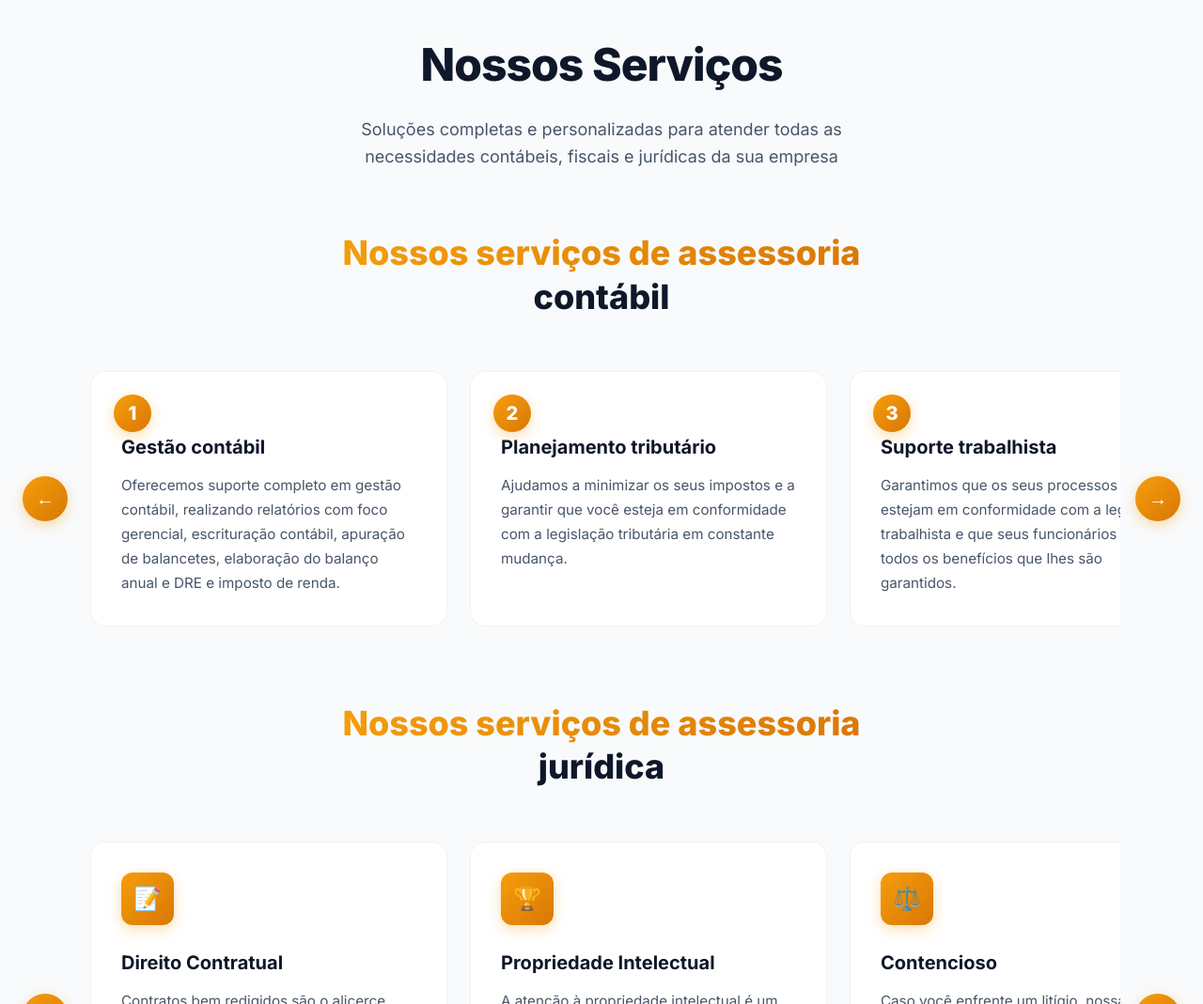
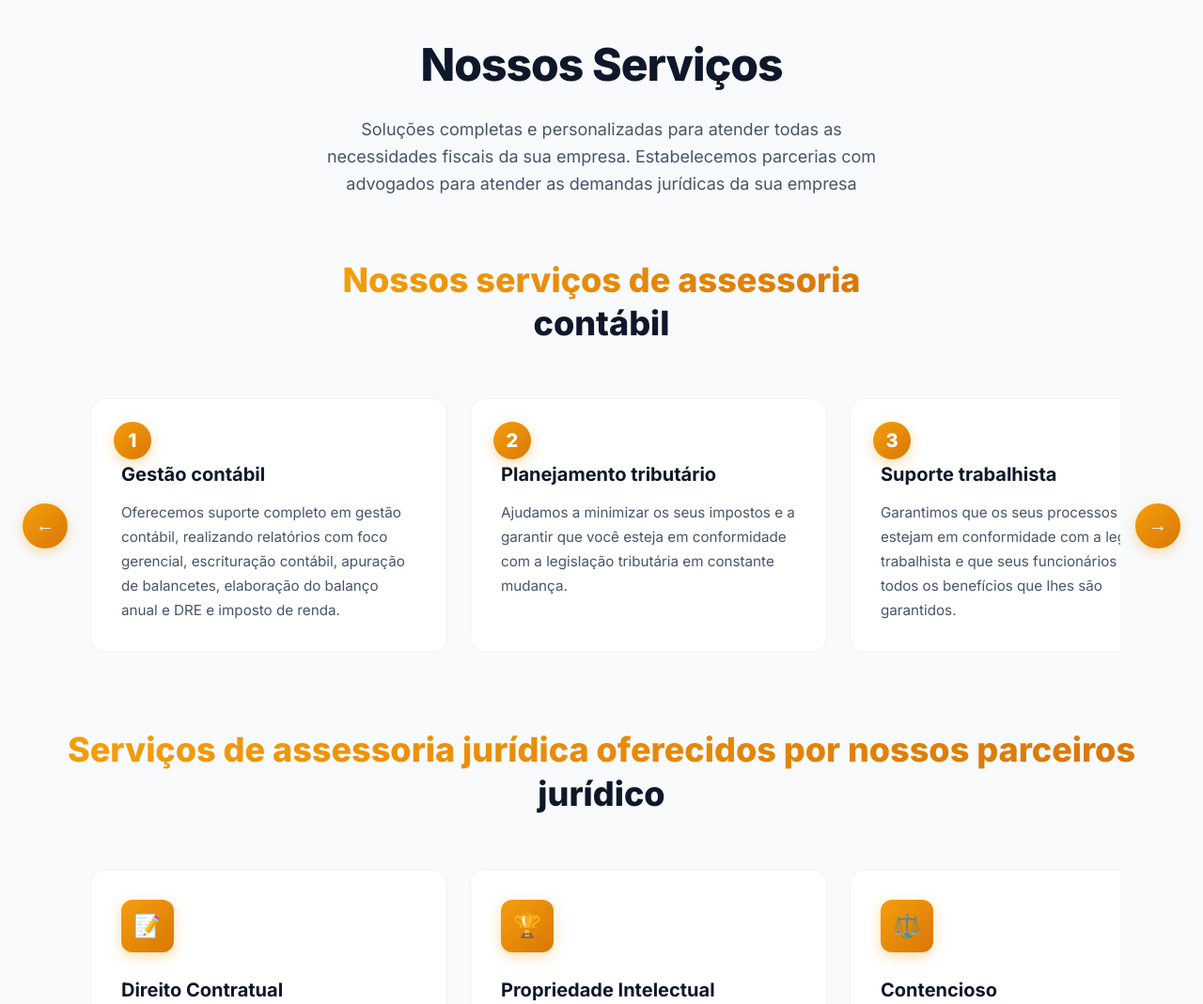
Before and after one commit to GustavoCastrohhh/synexus-site-geral, a plain HTML site: page index.html in a window 1280 px wide. Shown: the part 900-1969 px from the top of the page at 94% size. Drawn offline with Linux system fonts and the light colour scheme.

Commit message:
Atualizações regras jurídicas

```diff
--- a/index.html
+++ b/index.html
@@ -1480,7 +1480,7 @@
                                 <option value="Assessoria Jurídica e Empresarial">Assessoria Jurídica e Empresarial
                                 </option>
                                 <option value="Consultor de Negócios">Consultor de Negócios</option>
-                                <option value="Auditória">Auditória</option>
+                                <option value="Auditoria">Auditoria</option>
                                 <option value="Outros Serviços">Outros Serviços</option>
                             </select>
                         </div>
@@ -1502,8 +1502,8 @@
             <div class="section-header">
                 <h2 class="section-title">Nossos Serviços</h2>
                 <p class="section-subtitle">
-                    Soluções completas e personalizadas para atender todas as necessidades contábeis, fiscais e
-                    jurídicas da sua empresa
+                    Soluções completas e personalizadas para atender todas as necessidades fiscais da sua empresa.
+                    Estabelecemos parcerias com advogados para atender as demandas jurídicas da sua empresa
                 </p>
             </div>
 
@@ -1547,8 +1547,8 @@
 
             <!-- Assessoria Jurídica -->
             <div class="services-category animate-on-scroll" style="margin-top: 4rem;">
-                <h3 class="category-title"><span class="category-highlight">Nossos serviços de
-                        assessoria</span><br>jurídica</h3>
+                <h3 class="category-title"><span class="category-highlight">Serviços de assessoria jurídica oferecidos
+                        por nossos parceiros</span><br>jurídico</h3>
             </div>
 
             <div class="services-slider-wrapper">
```
